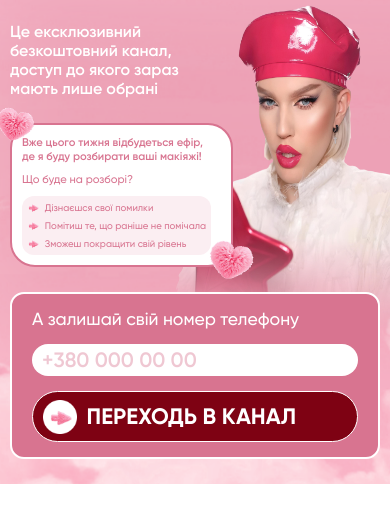
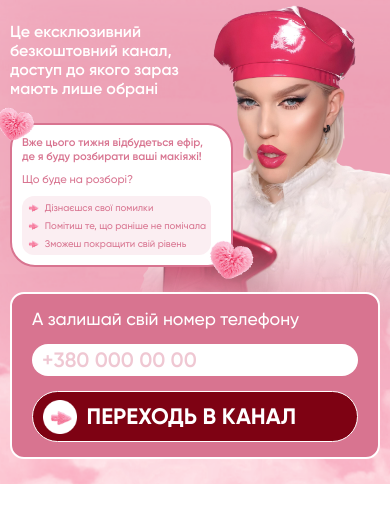
Before and after one commit to IvanSavchuk7/egor_mua, a plain HTML site: page index.html in a window 390 px wide. Shown: the part 227-750 px from the top of the page. Drawn offline with Linux system fonts and the light colour scheme.

Commit message:
Update style.css

```diff
--- a/style.css
+++ b/style.css
@@ -619,6 +619,11 @@ br.mobile {
         padding: 7.5px 15px 7.5px 10px;
     }
 }
+@media only screen and (max-width: 440px) {
+    section.hero {
+        background-size: 70% 50%, 100% 100%;
+    }
+}
 @media only screen and (max-width: 360px) {
     html {
         font-size: 14px;
```
